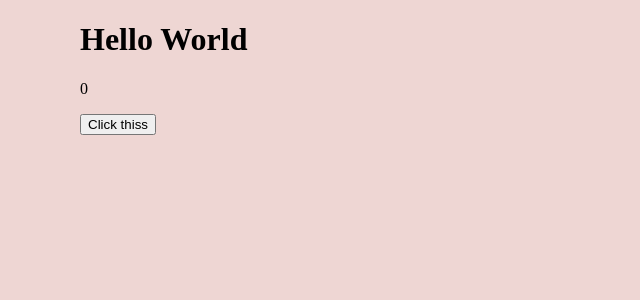
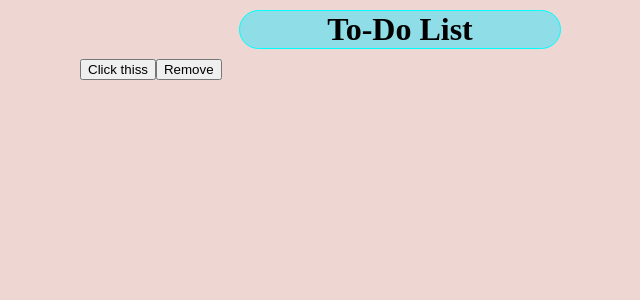
Before and after one commit to darshan527/TO-DO-list-using-React, a React (Create React App) app in the folder todo-list/: page / in a window 1280 px wide. Shown: the top 300 px of the page, without its empty margins (240-880 px from the left). Built offline with nearby package versions, Linux system fonts and the light colour scheme.

Commit message:
Added button to add or remove tasks

```diff
--- a/todo-list/src/App.js
+++ b/todo-list/src/App.js
@@ -1,41 +1,40 @@
-import React, {useEffect, useState} from 'react'
+import React, { useState} from 'react'
+import Header from './components/Header'
+import Item from './components/Item'
 
 function App(){
-    // const [tasksList, setTask] = useState([])
-    const [count, setCount] = useState(0)
+    const [tasksList, setTask] = useState([])
+    const [count , setCount] = useState(0)
 
-    // setCount(count + 1)
-    // setCount(){
-    //     count.setState(prevState => {
-    //         count = prevState + 1
-    //     })
-    //     console.log(count)
-    // }
-
-    // setTask(Event, setCount){
-    //     setCount()
-    // }
-    // const [count, setCount] = useState(0);
-
-    // return (
-    //   <div>
-    //     <p>You clicked {count} times</p>
-    //     <button onClick={() => setCount(count + 1)}>
-    //         Click me
-    //        </button>
-    //      </div>
-    //    );
-
-    function incrementCount() {
-        setCount(c => c + 1)
+    function addTask(){
+        const task =  prompt("Enter the task")
+        setCount(count + 1)
+        setTask(prevTaskList => [
+            ...prevTaskList,
+            <Item key={count} item={{title:[count], description:[task]}} />
+            ])
+        console.log(tasksList)
     }
 
-    // useEffect(() => {console.log(count)},[count])
+    function removeItem(){
+        const id = prompt("enter the item number")
+        var tmpList = [...tasksList]
+        var indx = id // tmpList.indexOf(id)
+        if (indx !== -1) {
+            tmpList.splice(indx,1)
+            setCount(c => 0)
+            setTask(tm => tmpList)
+        }
+        // console.log(tasksList)
+        console.log(`tmp ${tmpList} index: ${indx} cnt ${count}`)
+    }
+
     return (
         <div>
-            <h1>Hello World</h1>
-            <p>{count}</p>
-            <button onClick={incrementCount}>Click thiss</button>
+            <Header />
+            {tasksList}
+            <button onClick={addTask}>Click thiss</button>
+            <button onClick={removeItem}>Remove</button>
         </div>
     )
 }
```
